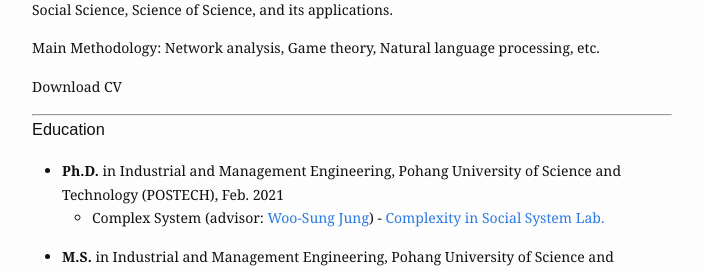
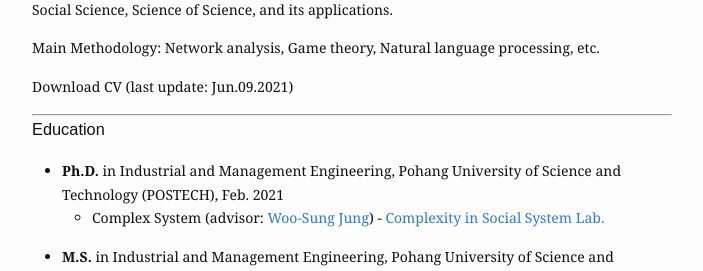
Before and after one commit to eliottvincent/bay, a Jekyll site: the page built from index.md, in a window 1280 px wide. Shown: the part 413-684 px from the top of the page, without its empty margins (288-991 px from the left). Built offline with Jekyll 4.4.1, drawn with Linux system fonts in a browser that asks for light colours.

Commit message:
Update index.md

```diff
--- a/index.md
+++ b/index.md
@@ -16,7 +16,7 @@ profile_picture:
   Main Methodology:  Network analysis, Game theory, Natural language processing, etc.
 </p>
 <p>
-  Download CV
+  Download CV (last update: Jun.09.2021)
 </p>
 <hr>
 
```
